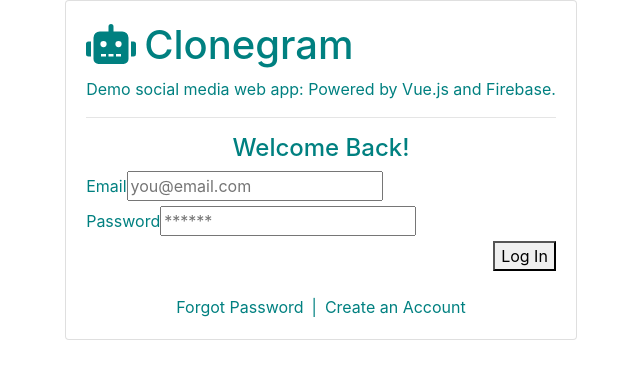
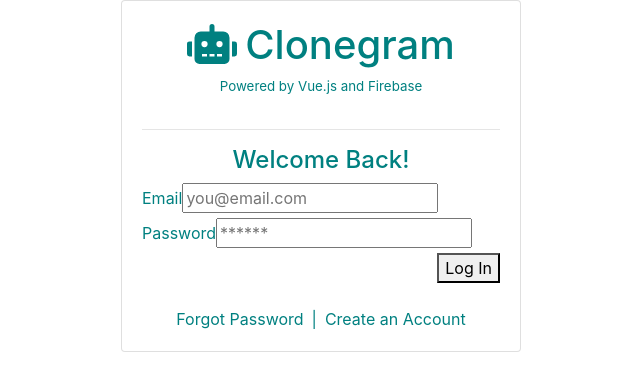
Before and after one commit to jengfad/clone-gram, a Vue app: page /login in a window 1280 px wide. Shown: the top 390 px of the page, without its empty margins (319-959 px from the left). Built offline with nearby package versions, Linux system fonts and the light colour scheme; no server answers; the database is empty; the HTML template or start-up script is replaced by a standard one.

Commit message:
more styles

```diff
--- a/src/views/Login.vue
+++ b/src/views/Login.vue
@@ -4,12 +4,12 @@
     <PasswordReset v-if="showPasswordReset" @close="togglePasswordReset()"></PasswordReset>
     <div class="card">
       <div class="card-body">
-        <div>
+        <div class="d-flex flex-column align-items-center">
           <h1>
             <i class="fas fa-robot"></i>
             <span class="pl-2">Clonegram</span>
           </h1>
-          <p>Demo social media web app: Powered by Vue.js and Firebase.</p>
+          <p class="description">Powered by Vue.js and Firebase</p>
         </div>
         <hr/>
         <div :class="{ 'signup-form': !showLoginForm }">
@@ -56,12 +56,12 @@
                 <label for="password2">Password</label>
                 <input v-model.trim="signupForm.password" type="password" placeholder="Mininum of 6 characters" id="password2" />
               </div>
-              <button @click="signup()" class="button align-self-end">Sign Up</button>
-              <div class="extras">
-                <a @click="toggleForm()">
+              <div class="d-flex">
+                <a @click="toggleForm()" class="flex-grow-1">
                   <i class="fas fa-arrow-left"></i>
                   <span class="pl-2">Back to Log In</span>
                 </a>
+                <button @click="signup()" class="button">Sign Up</button>
               </div>
             </div>
           </form>
@@ -122,5 +122,14 @@ export default {
 <style lang="scss" scoped>
   .main {
     color: teal;
+
+    .card {
+      min-width: 400px;
+    }
+
+    p.description {
+      font-size: smaller;
+    }
   }
+
 </style>
```
